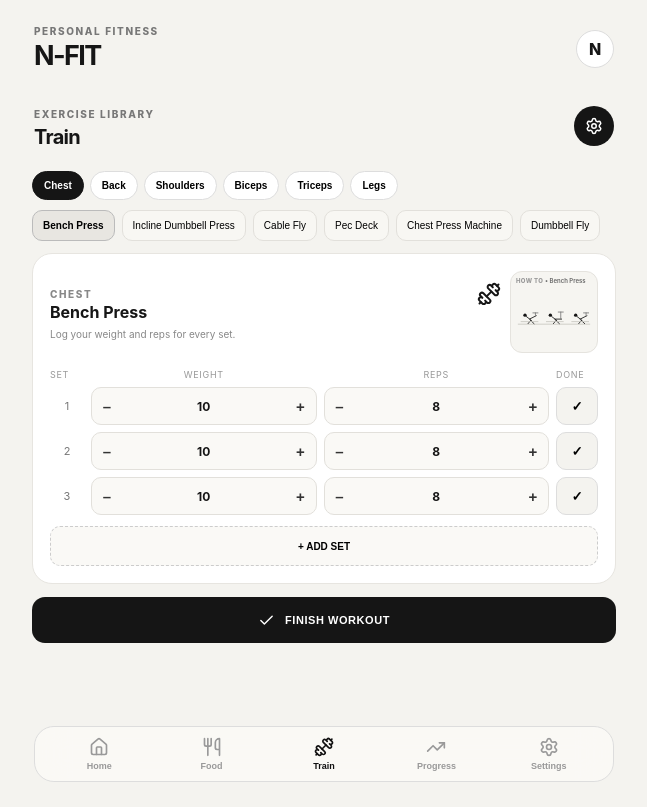
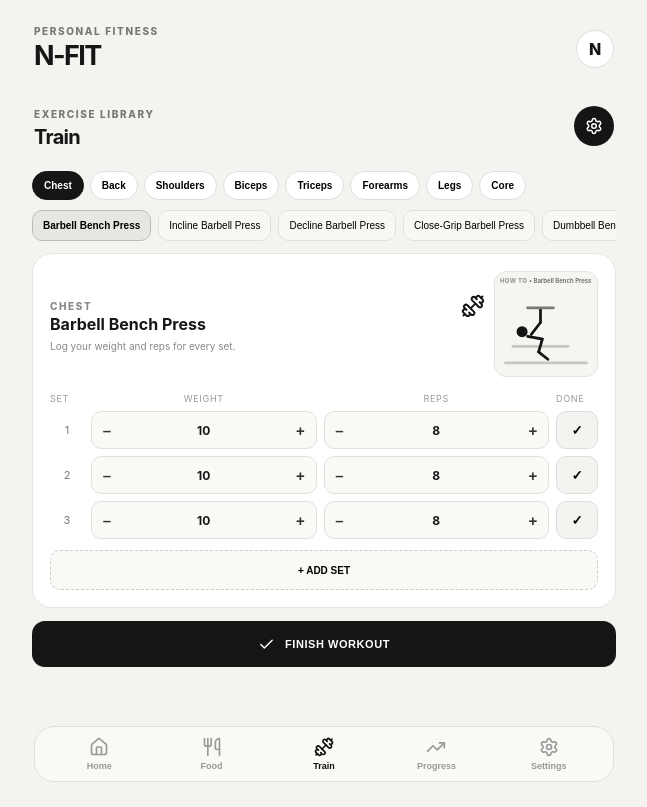
Before and after one commit to nishuyadav45111976-gif/N-Fit, a React (Vite) app: page / in a window 1280 px wide. Both pictures are taken after a click on the button "START WORKOUT". Shown: the whole page, without its empty margins (316-963 px from the left). Built offline with nearby package versions, Linux system fonts and the light colour scheme.

Commit message:
Add files via upload

```diff
--- a/src/main.jsx
+++ b/src/main.jsx
@@ -34,12 +34,14 @@ const STORAGE = "nfit-v4", OLD_STORAGE = "nfit-v3", OLDER_STORAGE = "nfit-v2";
 const slug = (s) => (s || "").toLowerCase().trim().replace(/[^a-z0-9]+/g, "-").replace(/(^-|-$)/g, "") || "ex";
 
 const defaultExerciseNames = {
-  Chest: ["Bench Press", "Incline Dumbbell Press", "Cable Fly", "Pec Deck", "Chest Press Machine", "Dumbbell Fly"],
-  Back: ["Lat Pulldown", "Seated Cable Row", "One-Arm Dumbbell Row", "Barbell Row", "Straight-Arm Pulldown", "Back Extension"],
+  Chest: ["Barbell Bench Press", "Incline Barbell Press", "Decline Barbell Press", "Close-Grip Barbell Press", "Dumbbell Bench Press", "Incline Dumbbell Press", "Decline Dumbbell Press", "Dumbbell Flyes", "Incline Dumbbell Flyes", "Cable Crossover", "Low-to-High Cable Fly", "Cable Chest Press", "Chest Press Machine", "Pec Deck Machine", "Push-Ups", "Dips"],
+  Back: ["Pull-Ups", "Lat Pulldown", "Chin-Ups", "Straight Arm Pulldown", "Barbell Row", "T-Bar Row", "Seated Cable Row", "Single Arm Dumbbell Row", "Chest Supported Row", "Face Pull", "Reverse Pec Deck", "Rear Delt Fly", "Dumbbell Pullover", "Inverted Row", "Hyperextension", "Superman", "Conventional Deadlift", "Romanian Deadlift", "Rack Pull", "Good Morning"],
   Shoulders: ["Overhead Press", "Dumbbell Shoulder Press", "Lateral Raise", "Rear Delt Fly", "Face Pull", "Front Raise"],
-  Biceps: ["Barbell Curl", "Dumbbell Curl", "Hammer Curl", "Incline Dumbbell Curl", "Cable Curl", "Preacher Curl"],
-  Triceps: ["Cable Pushdown", "Overhead Triceps Extension", "Skull Crusher", "Rope Pushdown", "Dips", "Close-Grip Bench Press"],
-  Legs: ["Barbell Squat", "Leg Press", "Romanian Deadlift", "Leg Extension", "Leg Curl", "Walking Lunges", "Calf Raise"]
+  Biceps: ["Barbell Curl", "Dumbbell Curl", "Hammer Curl", "Preacher Curl", "Incline Dumbbell Curl", "Cable Curl"],
+  Triceps: ["Cable Pushdown", "Overhead Triceps Extension", "Skull Crusher", "Rope Overhead Extension", "Dips", "Close-Grip Bench Press"],
+  Forearms: ["Wrist Curl", "Reverse Wrist Curl", "Farmer's Walk", "Plate Pinch Hold", "Wrist Roller", "Zottman Curl"],
+  Legs: ["Barbell Back Squat", "Leg Press", "Smith Machine Squat", "Hack Squat", "Leg Extension", "Bulgarian Split Squat", "Romanian Deadlift (RDL)", "Lying Leg Curl", "Seated Leg Curl", "Good Morning", "Single Leg Deadlift", "Hip Thrust", "Cable Pull-Through", "Glute Bridge", "Donkey Kick", "Standing Calf Raise", "Seated Calf Raise", "Sumo Deadlift", "Front Squat", "Walking Lunges", "Step-Ups"],
+  Core: ["Hanging Knee Raise", "Lying Leg Raise", "Reverse Crunch", "Decline Sit-Up", "Toes to Bar", "Side Plank", "Russian Twists", "Bicycle Crunch", "Cable Woodchopper", "Crunch", "Sit-Up", "V-Up", "Plank", "Dead Bug", "Bird Dog", "Pallof Press", "Mountain Climber", "Medicine Ball Slam", "Hanging Leg Raise", "Captain's Chair"]
 };
 // Every exercise gets a stable id (derived from muscle+name) so renaming or
 // deleting it later never breaks the link to sets you've already logged.
@@ -86,14 +88,23 @@ const defaultData = {
 };
 
 /* ---------- migrations (safe to run on every load) ---------- */
-// Older saves stored exercises as plain name strings. Give them stable ids.
+// Older saves stored exercises as plain name strings. Give them stable ids,
+// then fold in any new default exercises/muscle groups (like Forearms and
+// Core) that weren't in the library yet — without touching anything the
+// user already renamed, added, or deleted themselves.
 function migrateLibrary(raw) {
-  if (!raw) return defaultExercises;
   const out = {};
-  for (const [muscle, arr] of Object.entries(raw)) {
+  for (const [muscle, arr] of Object.entries(raw || {})) {
     out[muscle] = (arr || []).map((item) =>
       typeof item === "string" ? { id: slug(`${muscle}-${item}`), name: item } : item
     );
+  }
+  for (const [muscle, defaults] of Object.entries(defaultExercises)) {
+    if (!out[muscle]) { out[muscle] = defaults.slice(); continue; }
+    const existingNames = new Set(out[muscle].map((x) => x.name.toLowerCase()));
+    for (const ex of defaults) {
+      if (!existingNames.has(ex.name.toLowerCase())) out[muscle].push(ex);
+    }
   }
   return out;
 }
@@ -390,51 +401,65 @@ function Stepper({ value, step, min, max, onChange }) {
   </div>;
 }
 
-function ExerciseIllustration({ name }) {
+// One clean stick-figure pose per exercise archetype (not a copy of any
+// reference chart — drawn from scratch in the app's own line-art style).
+// Each pose is [x1,y1,x2,y2,class] segments plus a head circle.
+const POSES = {
+  bench: { head: [24, 50, 6], lines: [[14, 66, 74, 66, "ill-bench"], [30, 55, 46, 58, "ill-body"], [46, 58, 42, 72, "ill-body"], [42, 72, 52, 80, "ill-body"], [34, 53, 44, 40, "ill-body"], [44, 40, 44, 26, "ill-body"], [30, 24, 58, 24, "ill-bar"]] },
+  fly: { head: [24, 50, 6], lines: [[14, 66, 74, 66, "ill-bench"], [30, 55, 46, 58, "ill-body"], [46, 58, 42, 72, "ill-body"], [42, 72, 52, 80, "ill-body"], [34, 53, 16, 42, "ill-body"], [34, 53, 52, 42, "ill-body"], [10, 40, 18, 44, "ill-bar"], [50, 44, 58, 40, "ill-bar"]] },
+  pulldown: { head: [42, 30, 6], lines: [[42, 37, 42, 55, "ill-body"], [42, 55, 33, 84, "ill-body"], [42, 55, 51, 84, "ill-body"], [42, 42, 30, 26, "ill-body"], [42, 42, 54, 26, "ill-body"], [24, 24, 60, 24, "ill-bar"]] },
+  row: { head: [30, 33, 6], lines: [[34, 39, 54, 58, "ill-body"], [54, 58, 48, 84, "ill-body"], [54, 58, 62, 84, "ill-body"], [44, 50, 34, 58, "ill-body"], [20, 60, 40, 60, "ill-bar"]] },
+  reardelt: { head: [42, 30, 6], lines: [[42, 37, 42, 55, "ill-body"], [42, 55, 33, 84, "ill-body"], [42, 55, 51, 84, "ill-body"], [42, 42, 26, 38, "ill-body"], [42, 42, 58, 38, "ill-body"], [14, 38, 26, 38, "ill-bar"], [58, 38, 70, 38, "ill-bar"]] },
+  curl: { head: [42, 30, 6], lines: [[42, 37, 42, 55, "ill-body"], [42, 55, 33, 84, "ill-body"], [42, 55, 51, 84, "ill-body"], [42, 42, 30, 50, "ill-body"], [30, 50, 34, 62, "ill-body"], [42, 42, 50, 58, "ill-body"], [30, 62, 38, 62, "ill-bar"]] },
+  triceps: { head: [42, 30, 6], lines: [[42, 37, 42, 55, "ill-body"], [42, 55, 33, 84, "ill-body"], [42, 55, 51, 84, "ill-body"], [42, 40, 52, 22, "ill-body"], [52, 22, 44, 16, "ill-body"], [40, 14, 48, 14, "ill-bar"]] },
+  shoulderpress: { head: [42, 30, 6], lines: [[42, 37, 42, 55, "ill-body"], [42, 55, 33, 84, "ill-body"], [42, 55, 51, 84, "ill-body"], [42, 40, 30, 20, "ill-body"], [42, 40, 54, 20, "ill-body"], [26, 18, 34, 18, "ill-bar"], [50, 18, 58, 18, "ill-bar"]] },
+  lateral: { head: [42, 30, 6], lines: [[42, 37, 42, 55, "ill-body"], [42, 55, 33, 84, "ill-body"], [42, 55, 51, 84, "ill-body"], [42, 40, 20, 36, "ill-body"], [42, 40, 64, 36, "ill-body"], [14, 34, 20, 38, "ill-bar"], [64, 36, 70, 32, "ill-bar"]] },
+  squat: { head: [42, 30, 6], lines: [[42, 37, 42, 55, "ill-body"], [42, 55, 34, 68, "ill-body"], [34, 68, 30, 84, "ill-body"], [42, 55, 50, 68, "ill-body"], [50, 68, 54, 84, "ill-body"], [42, 40, 30, 40, "ill-body"], [42, 40, 54, 40, "ill-body"], [22, 38, 62, 38, "ill-bar"]] },
+  hinge: { head: [42, 30, 6], lines: [[42, 37, 58, 52, "ill-body"], [58, 52, 50, 84, "ill-body"], [58, 52, 66, 84, "ill-body"], [50, 45, 46, 60, "ill-body"], [30, 60, 54, 60, "ill-bar"]] },
+  lunge: { head: [42, 30, 6], lines: [[42, 37, 42, 55, "ill-body"], [42, 55, 34, 70, "ill-body"], [34, 70, 30, 84, "ill-body"], [42, 55, 54, 64, "ill-body"], [54, 64, 60, 84, "ill-body"], [42, 42, 34, 54, "ill-body"], [42, 42, 50, 54, "ill-body"]] },
+  calf: { head: [42, 30, 6], lines: [[42, 37, 42, 55, "ill-body"], [42, 55, 33, 84, "ill-body"], [42, 55, 51, 84, "ill-body"], [33, 84, 37, 81, "ill-body"], [51, 84, 47, 81, "ill-body"], [42, 42, 34, 54, "ill-body"], [42, 42, 50, 54, "ill-body"]] },
+  glute: { head: [14, 63, 6], lines: [[20, 66, 46, 52, "ill-body"], [46, 52, 58, 66, "ill-body"], [58, 66, 58, 84, "ill-body"]] },
+  plank: { head: [76, 46, 6], lines: [[16, 80, 28, 80, "ill-body"], [28, 78, 70, 50, "ill-body"], [70, 50, 80, 80, "ill-body"]] },
+  crunch: { head: [24, 59, 5], lines: [[40, 84, 28, 64, "ill-body"], [40, 84, 52, 68, "ill-body"], [52, 68, 66, 80, "ill-body"], [30, 68, 44, 70, "ill-body"]] },
+  hanginglegs: { head: [43, 40, 6], lines: [[20, 20, 64, 20, "ill-bar"], [36, 20, 36, 34, "ill-body"], [50, 20, 50, 34, "ill-body"], [43, 46, 43, 56, "ill-body"], [43, 56, 58, 50, "ill-body"], [58, 50, 68, 54, "ill-body"]] },
+  rotation: { head: [42, 30, 6], lines: [[42, 37, 42, 55, "ill-body"], [42, 55, 33, 84, "ill-body"], [42, 55, 51, 84, "ill-body"], [42, 42, 60, 34, "ill-body"], [60, 34, 66, 30, "ill-bar"]] },
+  forearm: { head: [42, 30, 6], lines: [[42, 37, 42, 55, "ill-body"], [42, 55, 33, 84, "ill-body"], [42, 55, 51, 84, "ill-body"], [42, 42, 30, 60, "ill-body"], [42, 42, 54, 60, "ill-body"], [26, 60, 34, 60, "ill-bar"], [50, 60, 58, 60, "ill-bar"]] },
+  backext: { head: [22, 47, 5], lines: [[46, 66, 60, 66, "ill-bench"], [46, 64, 26, 52, "ill-body"], [46, 64, 66, 54, "ill-body"]] }
+};
+const POSE_RULES = [
+  [/wrist|farmer|plate pinch/, "forearm"],
+  [/calf/, "calf"],
+  [/hanging|toes to bar|captain/, "hanginglegs"],
+  [/crunch|sit-up|v-up/, "crunch"],
+  [/russian twist|woodchop|medicine ball/, "rotation"],
+  [/plank|mountain climber|dead bug|bird dog|pallof|push-up/, "plank"],
+  [/glute bridge|donkey kick|hip thrust/, "glute"],
+  [/deadlift|rdl|good morning|rack pull|pull-through/, "hinge"],
+  [/hyperextension|superman/, "backext"],
+  [/lunge|step-up/, "lunge"],
+  [/squat|leg press|leg extension|hack/, "squat"],
+  [/face pull|rear delt|reverse pec deck/, "reardelt"],
+  [/lateral raise|front raise|side bend/, "lateral"],
+  [/overhead press|shoulder press/, "shoulderpress"],
+  [/pushdown|triceps extension|skull crusher|close-grip bench|dip/, "triceps"],
+  [/curl/, "curl"],
+  [/pull-up|chin-up|pulldown/, "pulldown"],
+  [/row|pullover/, "row"],
+  [/fly|crossover|pec deck/, "fly"]
+];
+const POSE_FALLBACK = { Chest: "bench", Back: "row", Shoulders: "shoulderpress", Biceps: "curl", Triceps: "triceps", Forearms: "forearm", Legs: "squat", Core: "crunch" };
+
+function ExerciseIllustration({ name, muscle }) {
   const n = name.toLowerCase();
-  let type = "press";
-  if (n.includes("squat") || n.includes("leg press") || n.includes("lunge") || n.includes("leg extension") || n.includes("leg curl") || n.includes("calf")) type = "legs";
-  else if (n.includes("pulldown") || n.includes("row") || n.includes("back extension")) type = "pull";
-  else if (n.includes("curl") || n.includes("hammer")) type = "curl";
-  else if (n.includes("lateral") || n.includes("rear delt") || n.includes("face pull") || n.includes("shoulder") || n.includes("overhead")) type = "shoulder";
-  else if (n.includes("fly") || n.includes("pec deck")) type = "fly";
-
-  const Frame = ({ x, children }) => <g transform={`translate(${x} 0)`}>{children}</g>;
-  const person = (cx = 35, cy = 43) => <circle cx={cx} cy={cy} r="6" className="ill-head" />;
+  const matched = POSE_RULES.find(([re]) => re.test(n));
+  const key = (matched && matched[1]) || POSE_FALLBACK[muscle] || "squat";
+  const pose = POSES[key] || POSES.squat;
   return <div className="exerciseMini">
     <div className="miniLabel">HOW TO <span>• {name}</span></div>
-    <svg viewBox="0 0 270 82" role="img" aria-label={`${name} form illustration`}>
-      <line x1="8" y1="70" x2="262" y2="70" className="ill-floor" />
-      {type === "press" && <>
-        <Frame x={0}>{person(32, 38)}<line x1="37" y1="43" x2="55" y2="57" className="ill-body" /><line x1="52" y1="57" x2="43" y2="68" className="ill-body" /><line x1="52" y1="57" x2="64" y2="68" className="ill-body" /><line x1="48" y1="52" x2="72" y2="40" className="ill-body" /><line x1="69" y1="40" x2="69" y2="30" className="ill-bar" /><line x1="60" y1="30" x2="78" y2="30" className="ill-bar" /><line x1="18" y1="61" x2="78" y2="61" className="ill-bench" /></Frame>
-        <Frame x={90}>{person(32, 38)}<line x1="37" y1="43" x2="55" y2="57" className="ill-body" /><line x1="52" y1="57" x2="43" y2="68" className="ill-body" /><line x1="52" y1="57" x2="64" y2="68" className="ill-body" /><line x1="48" y1="52" x2="72" y2="52" className="ill-body" /><line x1="69" y1="52" x2="69" y2="27" className="ill-bar" /><line x1="60" y1="27" x2="78" y2="27" className="ill-bar" /><line x1="18" y1="61" x2="78" y2="61" className="ill-bench" /></Frame>
-        <Frame x={180}>{person(32, 38)}<line x1="37" y1="43" x2="55" y2="57" className="ill-body" /><line x1="52" y1="57" x2="43" y2="68" className="ill-body" /><line x1="52" y1="57" x2="64" y2="68" className="ill-body" /><line x1="48" y1="52" x2="72" y2="40" className="ill-body" /><line x1="69" y1="40" x2="69" y2="30" className="ill-bar" /><line x1="60" y1="30" x2="78" y2="30" className="ill-bar" /><line x1="18" y1="61" x2="78" y2="61" className="ill-bench" /></Frame>
-      </>}
-      {type === "pull" && <>
-        <Frame x={0}>{person(36, 43)}<line x1="36" y1="49" x2="36" y2="62" className="ill-body" /><line x1="36" y1="52" x2="23" y2="43" className="ill-body" /><line x1="23" y1="43" x2="23" y2="29" className="ill-body" /><line x1="36" y1="52" x2="49" y2="43" className="ill-body" /><line x1="49" y1="43" x2="49" y2="29" className="ill-body" /><line x1="15" y1="26" x2="57" y2="26" className="ill-bar" /></Frame>
-        <Frame x={90}>{person(36, 43)}<line x1="36" y1="49" x2="36" y2="62" className="ill-body" /><line x1="36" y1="52" x2="29" y2="45" className="ill-body" /><line x1="29" y1="45" x2="29" y2="33" className="ill-body" /><line x1="36" y1="52" x2="43" y2="45" className="ill-body" /><line x1="43" y1="45" x2="43" y2="33" className="ill-body" /><line x1="15" y1="26" x2="57" y2="26" className="ill-bar" /></Frame>
-        <Frame x={180}>{person(36, 43)}<line x1="36" y1="49" x2="36" y2="62" className="ill-body" /><line x1="36" y1="52" x2="23" y2="43" className="ill-body" /><line x1="23" y1="43" x2="23" y2="29" className="ill-body" /><line x1="36" y1="52" x2="49" y2="43" className="ill-body" /><line x1="49" y1="43" x2="49" y2="29" className="ill-body" /><line x1="15" y1="26" x2="57" y2="26" className="ill-bar" /></Frame>
-      </>}
-      {type === "legs" && <>
-        <Frame x={0}>{person(36, 37)}<line x1="36" y1="43" x2="36" y2="54" className="ill-body" /><line x1="36" y1="46" x2="22" y2="50" className="ill-body" /><line x1="36" y1="46" x2="50" y2="50" className="ill-body" /><line x1="36" y1="54" x2="26" y2="68" className="ill-body" /><line x1="36" y1="54" x2="46" y2="68" className="ill-body" /><line x1="15" y1="42" x2="57" y2="42" className="ill-bar" /></Frame>
-        <Frame x={90}>{person(36, 42)}<line x1="36" y1="48" x2="36" y2="57" className="ill-body" /><line x1="36" y1="50" x2="22" y2="54" className="ill-body" /><line x1="36" y1="50" x2="50" y2="54" className="ill-body" /><line x1="36" y1="57" x2="25" y2="64" className="ill-body" /><line x1="36" y1="57" x2="47" y2="64" className="ill-body" /><line x1="15" y1="47" x2="57" y2="47" className="ill-bar" /></Frame>
-        <Frame x={180}>{person(36, 37)}<line x1="36" y1="43" x2="36" y2="54" className="ill-body" /><line x1="36" y1="46" x2="22" y2="50" className="ill-body" /><line x1="36" y1="46" x2="50" y2="50" className="ill-body" /><line x1="36" y1="54" x2="26" y2="68" className="ill-body" /><line x1="36" y1="54" x2="46" y2="68" className="ill-body" /><line x1="15" y1="42" x2="57" y2="42" className="ill-bar" /></Frame>
-      </>}
-      {type === "curl" && <>
-        <Frame x={0}>{person(36, 36)}<line x1="36" y1="42" x2="36" y2="58" className="ill-body" /><line x1="36" y1="47" x2="22" y2="56" className="ill-body" /><line x1="36" y1="47" x2="50" y2="56" className="ill-body" /><line x1="36" y1="58" x2="28" y2="68" className="ill-body" /><line x1="36" y1="58" x2="44" y2="68" className="ill-body" /><line x1="19" y1="59" x2="27" y2="54" className="ill-bar" /><line x1="45" y1="54" x2="53" y2="59" className="ill-bar" /></Frame>
-        <Frame x={90}>{person(36, 36)}<line x1="36" y1="42" x2="36" y2="58" className="ill-body" /><line x1="36" y1="47" x2="30" y2="57" className="ill-body" /><line x1="36" y1="47" x2="42" y2="57" className="ill-body" /><line x1="36" y1="58" x2="28" y2="68" className="ill-body" /><line x1="36" y1="58" x2="44" y2="68" className="ill-body" /><line x1="27" y1="57" x2="20" y2="52" className="ill-bar" /><line x1="45" y1="57" x2="52" y2="52" className="ill-bar" /></Frame>
-        <Frame x={180}>{person(36, 36)}<line x1="36" y1="42" x2="36" y2="58" className="ill-body" /><line x1="36" y1="47" x2="22" y2="56" className="ill-body" /><line x1="36" y1="47" x2="50" y2="56" className="ill-body" /><line x1="36" y1="58" x2="28" y2="68" className="ill-body" /><line x1="36" y1="58" x2="44" y2="68" className="ill-body" /><line x1="19" y1="59" x2="27" y2="54" className="ill-bar" /><line x1="45" y1="54" x2="53" y2="59" className="ill-bar" /></Frame>
-      </>}
-      {type === "shoulder" && <>
-        <Frame x={0}>{person(36, 36)}<line x1="36" y1="42" x2="36" y2="58" className="ill-body" /><line x1="36" y1="48" x2="20" y2="37" className="ill-body" /><line x1="36" y1="48" x2="52" y2="37" className="ill-body" /><line x1="36" y1="58" x2="28" y2="68" className="ill-body" /><line x1="36" y1="58" x2="44" y2="68" className="ill-body" /><line x1="17" y1="35" x2="24" y2="39" className="ill-bar" /><line x1="48" y1="39" x2="55" y2="35" className="ill-bar" /></Frame>
-        <Frame x={90}>{person(36, 36)}<line x1="36" y1="42" x2="36" y2="58" className="ill-body" /><line x1="36" y1="48" x2="18" y2="48" className="ill-body" /><line x1="36" y1="48" x2="54" y2="48" className="ill-body" /><line x1="36" y1="58" x2="28" y2="68" className="ill-body" /><line x1="36" y1="58" x2="44" y2="68" className="ill-body" /><line x1="15" y1="48" x2="25" y2="48" className="ill-bar" /><line x1="47" y1="48" x2="57" y2="48" className="ill-bar" /></Frame>
-        <Frame x={180}>{person(36, 36)}<line x1="36" y1="42" x2="36" y2="58" className="ill-body" /><line x1="36" y1="48" x2="20" y2="37" className="ill-body" /><line x1="36" y1="48" x2="52" y2="37" className="ill-body" /><line x1="36" y1="58" x2="28" y2="68" className="ill-body" /><line x1="36" y1="58" x2="44" y2="68" className="ill-body" /><line x1="17" y1="35" x2="24" y2="39" className="ill-bar" /><line x1="48" y1="39" x2="55" y2="35" className="ill-bar" /></Frame>
-      </>}
-      {type === "fly" && <>
-        <Frame x={0}>{person(36, 38)}<line x1="41" y1="43" x2="57" y2="57" className="ill-body" /><line x1="55" y1="57" x2="47" y2="68" className="ill-body" /><line x1="55" y1="57" x2="65" y2="68" className="ill-body" /><line x1="48" y1="50" x2="30" y2="40" className="ill-body" /><line x1="66" y1="50" x2="84" y2="40" className="ill-body" /><line x1="25" y1="38" x2="34" y2="43" className="ill-bar" /><line x1="80" y1="43" x2="89" y2="38" className="ill-bar" /><line x1="18" y1="61" x2="78" y2="61" className="ill-bench" /></Frame>
-        <Frame x={90}>{person(36, 38)}<line x1="41" y1="43" x2="57" y2="57" className="ill-body" /><line x1="55" y1="57" x2="47" y2="68" className="ill-body" /><line x1="55" y1="57" x2="65" y2="68" className="ill-body" /><line x1="48" y1="50" x2="46" y2="34" className="ill-body" /><line x1="66" y1="50" x2="68" y2="34" className="ill-body" /><line x1="40" y1="32" x2="52" y2="32" className="ill-bar" /><line x1="62" y1="32" x2="74" y2="32" className="ill-bar" /><line x1="18" y1="61" x2="78" y2="61" className="ill-bench" /></Frame>
-        <Frame x={180}>{person(36, 38)}<line x1="41" y1="43" x2="57" y2="57" className="ill-body" /><line x1="55" y1="57" x2="47" y2="68" className="ill-body" /><line x1="55" y1="57" x2="65" y2="68" className="ill-body" /><line x1="48" y1="50" x2="30" y2="40" className="ill-body" /><line x1="66" y1="50" x2="84" y2="40" className="ill-body" /><line x1="25" y1="38" x2="34" y2="43" className="ill-bar" /><line x1="80" y1="43" x2="89" y2="38" className="ill-bar" /><line x1="18" y1="61" x2="78" y2="61" className="ill-bench" /></Frame>
-      </>}
+    <svg viewBox="0 0 100 92" role="img" aria-label={`${name} form illustration`}>
+      <line x1="6" y1="84" x2="94" y2="84" className="ill-floor" />
+      {pose.lines.map((l, i) => <line key={i} x1={l[0]} y1={l[1]} x2={l[2]} y2={l[3]} className={l[4]} />)}
+      <circle cx={pose.head[0]} cy={pose.head[1]} r={pose.head[2]} className="ill-head" />
     </svg>
   </div>;
 }
@@ -531,7 +556,7 @@ function WorkoutPage({ data, workout, updateData }) {
           </div>
           <Dumbbell />
         </div>
-        <ExerciseIllustration name={selected.name} />
+        <ExerciseIllustration name={selected.name} muscle={muscle} />
       </div>
       <div className="setHead"><span>SET</span><span>WEIGHT</span><span>REPS</span><span>DONE</span></div>
       {sets.map((s, i) => <div className="setRow" key={i}>
```
Also changed, not shown: src/styles.css.
